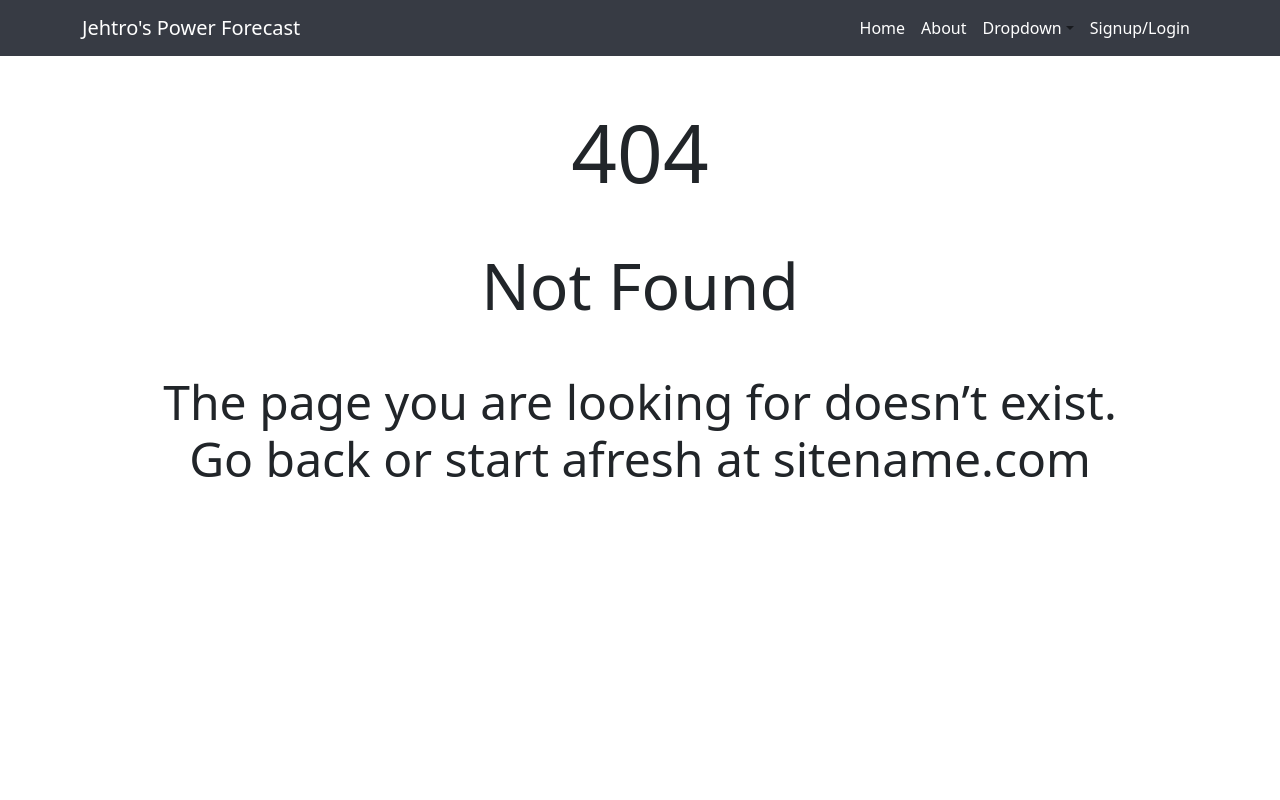
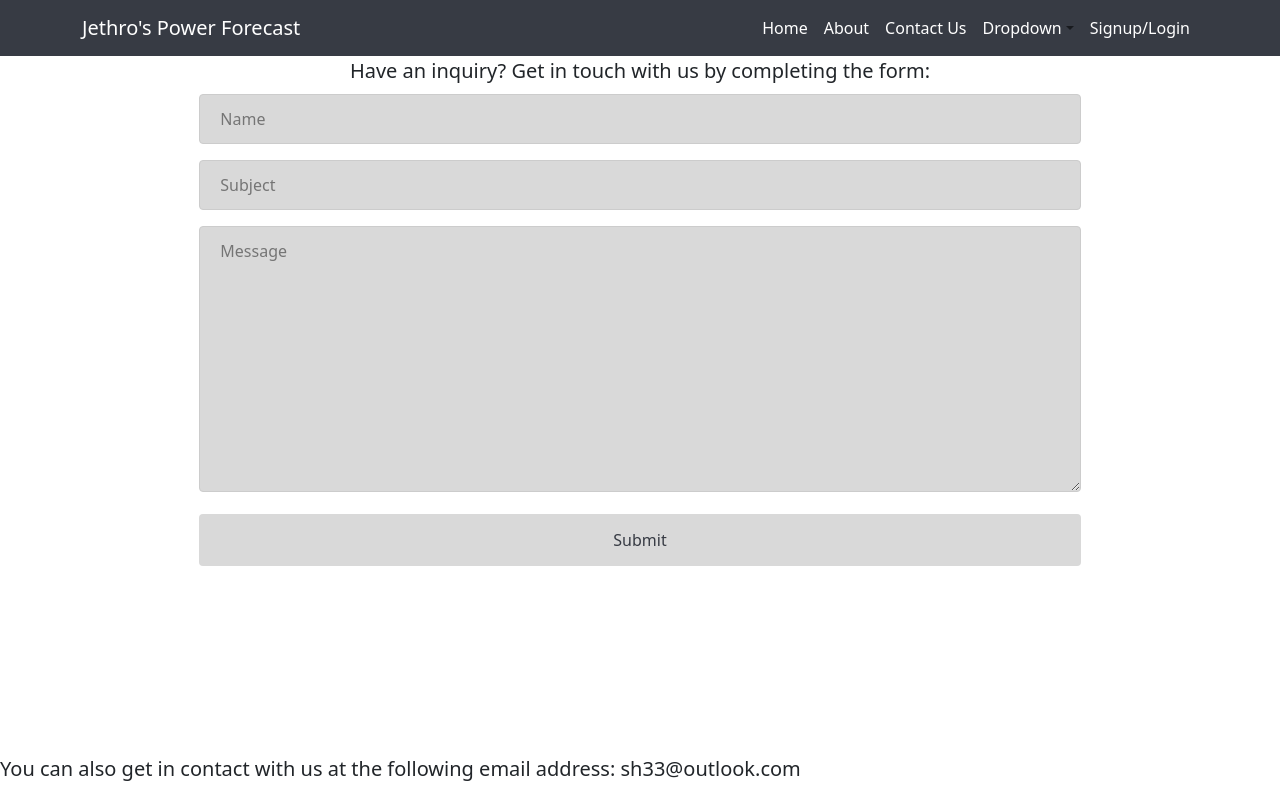
Before and after one commit to chloeyeo/AeroPowerPro-Renewable-Power-Forecasts, a React (Create React App) app: page /contactus in a window 1280 px wide. Before the commit this address had no page. Built offline with nearby package versions, Linux system fonts and the light colour scheme.

Commit message:
Basic contact us page created https://stgit.dcs.gla.ac.uk/team-project-h/2022/sh33/sh33-main/-/issues/69

```diff
--- a/src/App.js
+++ b/src/App.js
@@ -1,6 +1,6 @@
 import React from "react";
 import { createBrowserRouter, RouterProvider } from "react-router-dom";
-import { Home, About, Signup, ErrorPage } from "./pages";
+import { Home, About, Signup, ErrorPage, Contactus } from "./pages";
 
 const router = createBrowserRouter([
   {
@@ -16,6 +16,10 @@ const router = createBrowserRouter([
     path: "/about",
     element: <About />,
   },
+  {
+    path: "/contactus",
+    element: <Contactus />,
+  },
 ]);
 
 const App = () => <RouterProvider router={router} />;
--- a/src/components/navbar/NavBar.js
+++ b/src/components/navbar/NavBar.js
@@ -10,7 +10,7 @@ function NavBar() {
     <Navbar style={{ backgroundColor: "#373b44" }} expand="lg">
       <Container>
         <Navbar.Brand href="/" style={{ color: "white" }}>
-          Jehtro's Power Forecast
+          Jethro's Power Forecast
         </Navbar.Brand>
         <div>
           <Navbar.Toggle aria-controls="basic-navbar-nav" />
@@ -21,6 +21,9 @@ function NavBar() {
               </Nav.Link>
               <Nav.Link href="/about" style={{ color: "white" }}>
                 About
+              </Nav.Link>
+              <Nav.Link href="/contactus" style={{ color: "white" }}>
+                Contact Us
               </Nav.Link>
               <NavDropdown
                 title={<span style={{ color: "white" }}>Dropdown</span>}
--- a/src/pages/about/About.js
+++ b/src/pages/about/About.js
@@ -1,5 +1,4 @@
 import React from "react";
-import Button from "react-bootstrap/Button";
 import { NavBar } from "../../components";
 
 const About = () => (
--- /dev/null
+++ b/src/pages/contactus/Contactus.js
@@ -0,0 +1,51 @@
+import React from "react";
+import { NavBar } from "../../components";
+import "./contactus.css";
+
+const Contactus = () => (
+  <>
+    <div>
+      <NavBar />
+    </div>
+    <div className="maincontent" style={{ fontSize: 20 }}>
+      Have an inquiry? Get in touch with us by completing the form:
+    </div>
+    <div className="maincontent">
+      <form>
+        <input
+          type="text"
+          name="name"
+          style={{ backgroundColor: "#d9d9d9" }}
+          placeholder="Name"
+          id="small"
+        />
+        <input
+          type="text"
+          name="subject"
+          style={{ backgroundColor: "#d9d9d9" }}
+          placeholder="Subject"
+          id="small"
+        />
+        <textarea
+          rows={10}
+          name="message"
+          style={{ backgroundColor: "#d9d9d9" }}
+          placeholder="Message"
+          id="large"
+        />
+        <input
+          type="submit"
+          value="Submit"
+          style={{ backgroundColor: "#d9d9d9", color: "#373B44" }}
+        />
+      </form>
+    </div>
+    <footer>
+      <p id="email" style={{ fontSize: 20 }}>
+        You can also get in contact with us at the following email address:
+        sh33@outlook.com
+      </p>
+    </footer>
+  </>
+);
+export default Contactus;
--- /dev/null
+++ b/src/pages/contactus/contactus.css
@@ -0,0 +1,39 @@
+.maincontent {
+  top: 8000rem;
+  display: flex;
+  align-content: center;
+  justify-content: center;
+}
+input[type="text"] {
+  width: 100%;
+  padding: 12px 20px;
+  margin: 8px 0;
+  display: inline-block;
+  border: 1px solid #ccc;
+  border-radius: 4px;
+  box-sizing: border-box;
+}
+#large {
+  width: 100%;
+  padding: 12px 20px;
+  margin: 8px 0;
+  display: inline-block;
+  border: 1px solid #ccc;
+  border-radius: 4px;
+  box-sizing: border-box;
+}
+input[type="submit"] {
+  width: 100%;
+  background-color: #04aa6d;
+  color: white;
+  padding: 14px 20px;
+  margin: 8px 0;
+  border: none;
+  border-radius: 4px;
+  cursor: pointer;
+}
+#email {
+  position: absolute;
+  bottom: 0;
+  left: 0;
+}
--- /dev/null
+++ b/src/pages/contactus/index.js
@@ -0,0 +1,3 @@
+import Contactus from "./Contactus";
+
+export default Contactus;
--- a/src/pages/index.js
+++ b/src/pages/index.js
@@ -2,5 +2,6 @@ import Home from "./home";
 import Signup from "./signup";
 import About from "./about";
 import ErrorPage from "./error-page";
+import Contactus from "./contactus";
 
-export { Home, Signup, About, ErrorPage };
+export { Home, Signup, About, ErrorPage, Contactus };
```
